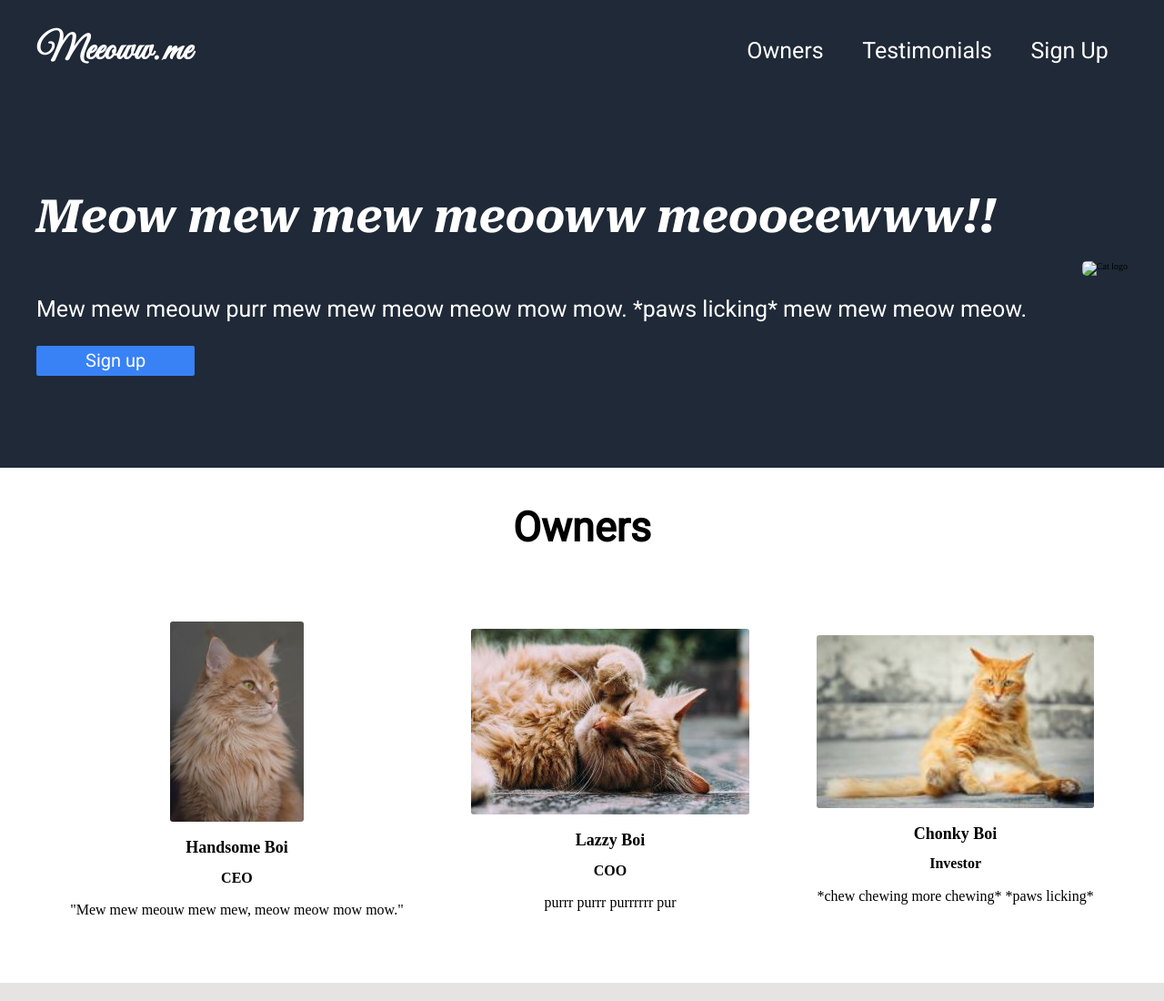
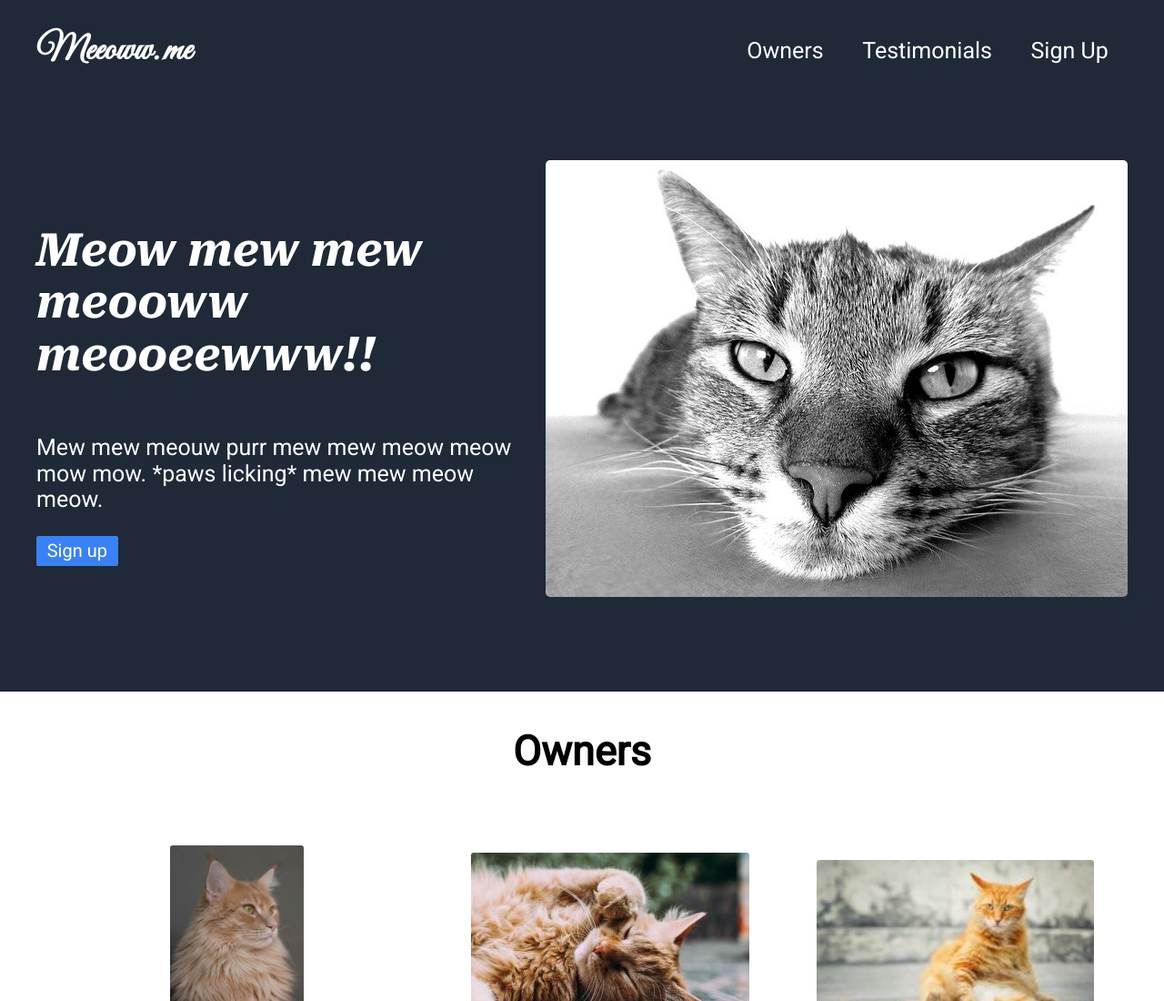
Before and after one commit to neeth-katta/LandingPage, a plain HTML site: page index.html in a window 1280 px wide. Shown: the top 1100 px of the page at 91% size. Drawn offline with Linux system fonts and the light colour scheme.

Commit message:
Update index.html

```diff
--- a/index.html
+++ b/index.html
@@ -32,7 +32,7 @@
             <p> Mew mew meouw purr mew mew meow meow mow mow. *paws licking* mew mew meow meow.</p>
             <a href="https://www.youtube.com/watch?v=dQw4w9WgXcQ" class="button">Sign up</a>
         </section>
-        <section><img src="../landing page/img/placeholder.jpg" alt="Cat logo"></section>
+        <section><img src="img/placeholder.jpg" alt="Cat logo"></section>
     </main>
     <section class="whiteBackground">
         <h2 id="owners">Owners</h2>
```
